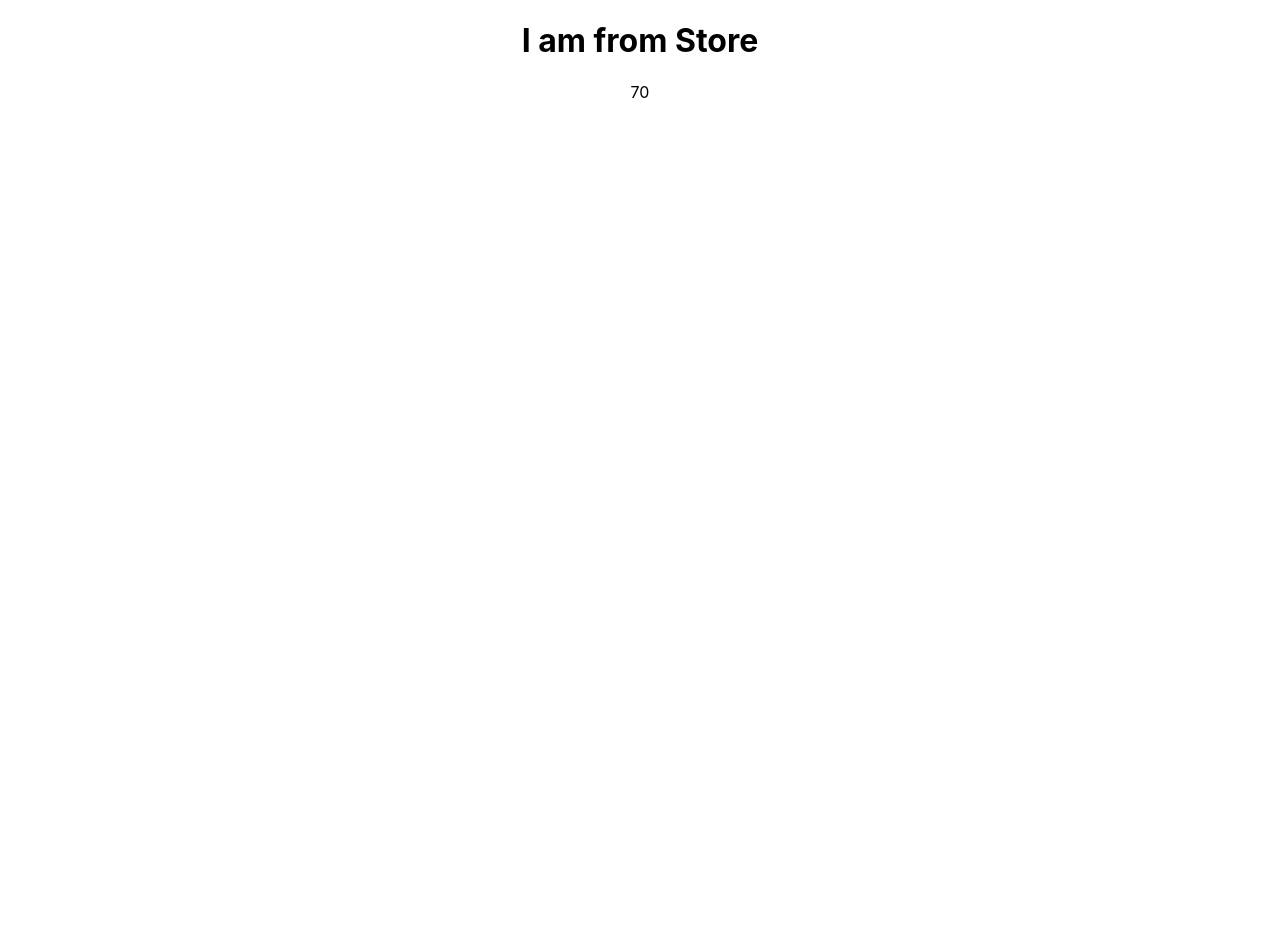
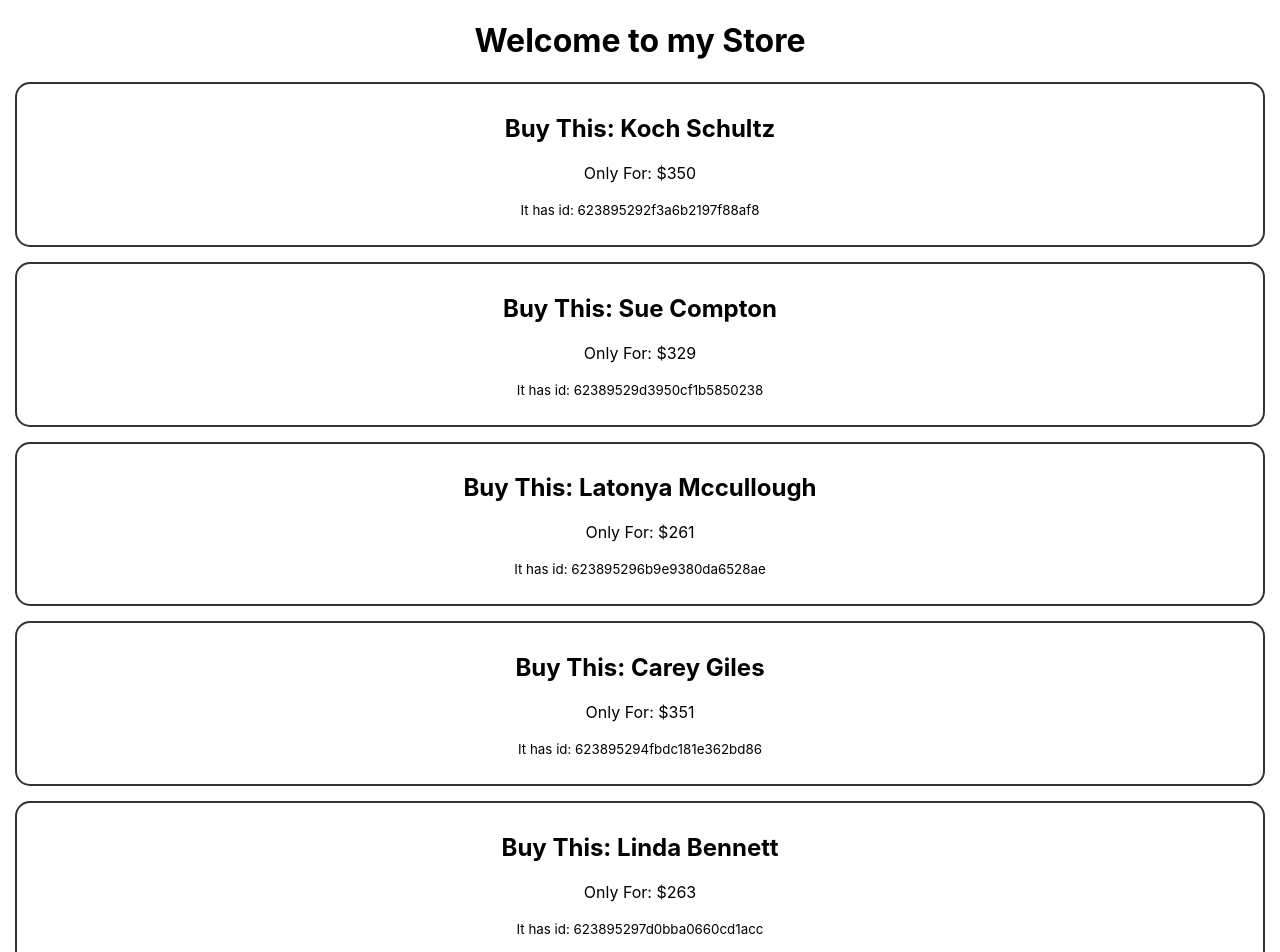
Before and after one commit to Ridwan-Suhel/data-storage-react, a React (Create React App) app: page / in a window 1280 px wide. Shown: the top 952 px of the page. Before the commit the page ends 800 px from the top, so only its background shows below. Built offline with nearby package versions, Linux system fonts and the light colour scheme.

Commit message:
json file added & using fetch

```diff
--- /dev/null
+++ b/public/data.json
@@ -0,0 +1,37 @@
+[
+  {
+    "id": "623895292f3a6b2197f88af8",
+    "price": 350,
+    "name": "Koch Schultz"
+  },
+  {
+    "id": "62389529d3950cf1b5850238",
+    "price": 329,
+    "name": "Sue Compton"
+  },
+  {
+    "id": "623895296b9e9380da6528ae",
+    "price": 261,
+    "name": "Latonya Mccullough"
+  },
+  {
+    "id": "623895294fbdc181e362bd86",
+    "price": 351,
+    "name": "Carey Giles"
+  },
+  {
+    "id": "623895297d0bba0660cd1acc",
+    "price": 263,
+    "name": "Linda Bennett"
+  },
+  {
+    "id": "62389529bb15eb2992e88adf",
+    "price": 396,
+    "name": "Dotson Frye"
+  },
+  {
+    "id": "62389529290da00c1019547a",
+    "price": 245,
+    "name": "Wilda Ware"
+  }
+]
--- /dev/null
+++ b/src/components/Cosmetic/Cosmetic.css
@@ -0,0 +1,6 @@
+.product {
+  border: 2px solid #333;
+  margin: 15px;
+  padding: 10px;
+  border-radius: 15px;
+}
--- /dev/null
+++ b/src/components/Cosmetic/Cosmetic.js
@@ -0,0 +1,16 @@
+import React from "react";
+import "./Cosmetic.css";
+const Cosmetic = (props) => {
+  const { id, name, price } = props.cosmetic;
+  return (
+    <div className="product">
+      <h2>Buy This: {name}</h2>
+      <p>Only For: ${price}</p>
+      <p>
+        <small>It has id: {id}</small>
+      </p>
+    </div>
+  );
+};
+
+export default Cosmetic;
--- a/src/components/Cosmetics/Cosmetics.js
+++ b/src/components/Cosmetics/Cosmetics.js
@@ -1,14 +1,19 @@
-import React from "react";
-import add from "../../utilities/calculate";
+import React, { useEffect, useState } from "react";
+import Cosmetic from "../Cosmetic/Cosmetic";
 
 const Cosmetics = () => {
-  const first = 30;
-  const second = 40;
-  const total = add(first, second);
+  const [cosmetics, setCosmetics] = useState([]);
+  useEffect(() => {
+    fetch("data.json")
+      .then((res) => res.json())
+      .then((data) => setCosmetics(data));
+  }, []);
   return (
     <div>
-      <h1>I am from Store</h1>
-      <p>{total}</p>
+      <h1>Welcome to my Store</h1>
+      {cosmetics.map((cosmetic) => (
+        <Cosmetic key={cosmetic.id} cosmetic={cosmetic}></Cosmetic>
+      ))}
     </div>
   );
 };
--- a/src/utilities/calculate.js
+++ b/src/utilities/calculate.js
@@ -2,4 +2,8 @@ const add = (first, second) => {
   return first + second;
 };
 
-export default add;
+const multiply = (first, second) => {
+  return first * second;
+};
+
+export { add, multiply };
```
